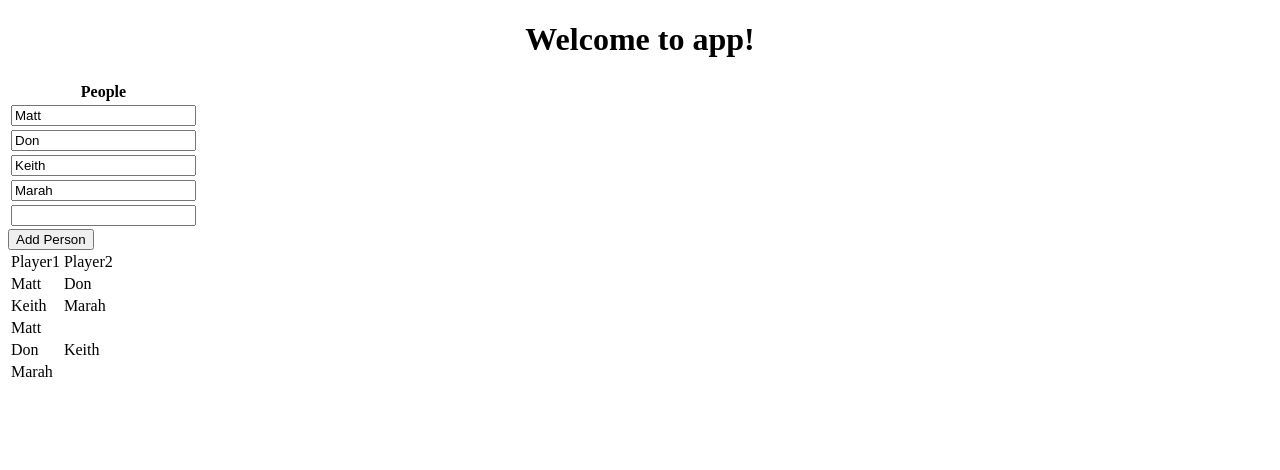
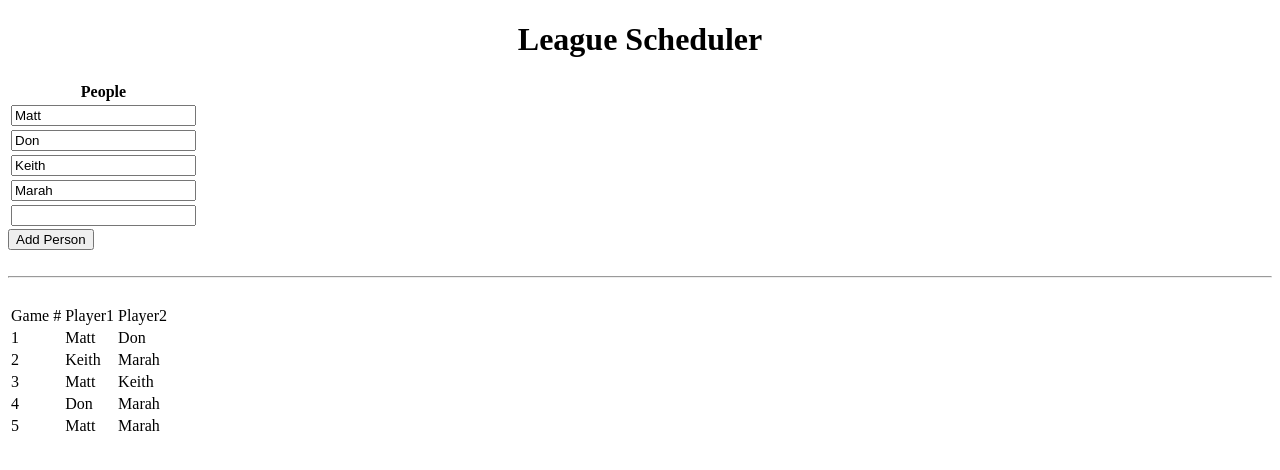
Before and after one commit to ElDigitalDon/leagueSchedule, an Angular app: page / in a window 1280 px wide. Shown: the top 470 px of the page. Built offline with nearby package versions, Linux system fonts and the light colour scheme.

Commit message:
fixed issue with empty people not being filtered on init, minor UI changes and additions

```diff
--- a/src/app/app.component.html
+++ b/src/app/app.component.html
@@ -1,7 +1,7 @@
 <!--The content below is only a placeholder and can be replaced.-->
 <div style="text-align:center">
   <h1>
-    Welcome to {{ title }}!
+    League Scheduler
   </h1>
 </div>
 <table>
@@ -13,13 +13,17 @@
   </tbody>
 </table>
 <button (click)="add()">Add Person</button>
+<br />
+<br />
+<hr>
+<br />
 <table>
   <thead><tr>
-    <td>Player1</td><td>Player2</td></tr>
+    <td>Game #</td><td>Player1</td><td>Player2</td></tr>
   </thead>
   <tbody>
     <tr *ngFor="let game of matchUp.games; let i = index;">
-      <td>{{game.players.player1}}</td><td>{{game.players.player2}}</td>
+      <td>{{i + 1}}</td><td>{{game.players.player1}}</td><td>{{game.players.player2}}</td>
     </tr>
   </tbody>
 </table>
--- a/src/app/app.component.ts
+++ b/src/app/app.component.ts
@@ -16,7 +16,6 @@ export class AppComponent implements OnInit {
     "Marah",
     ""
   ];
-  title = 'app';
   people: string [] = this.testPeople;
   matchUp: match;
 
@@ -47,12 +46,12 @@ export class AppComponent implements OnInit {
     if( $event.target.value.length !== 0) {
       this.people[i] = $event.target.value;
     }
-    console.dir(this.people);
-    this.generateSchedule(this.people.filter((person) => person.length !== 0 ));
+    this.generateSchedule(this.people);
   }
 
   generateSchedule(people) {
     console.log("attempt to schedule");
+    people = this.people.filter(person => person.length > 0 );
     if( this.people.length < 2) {
       return;
     }
```
